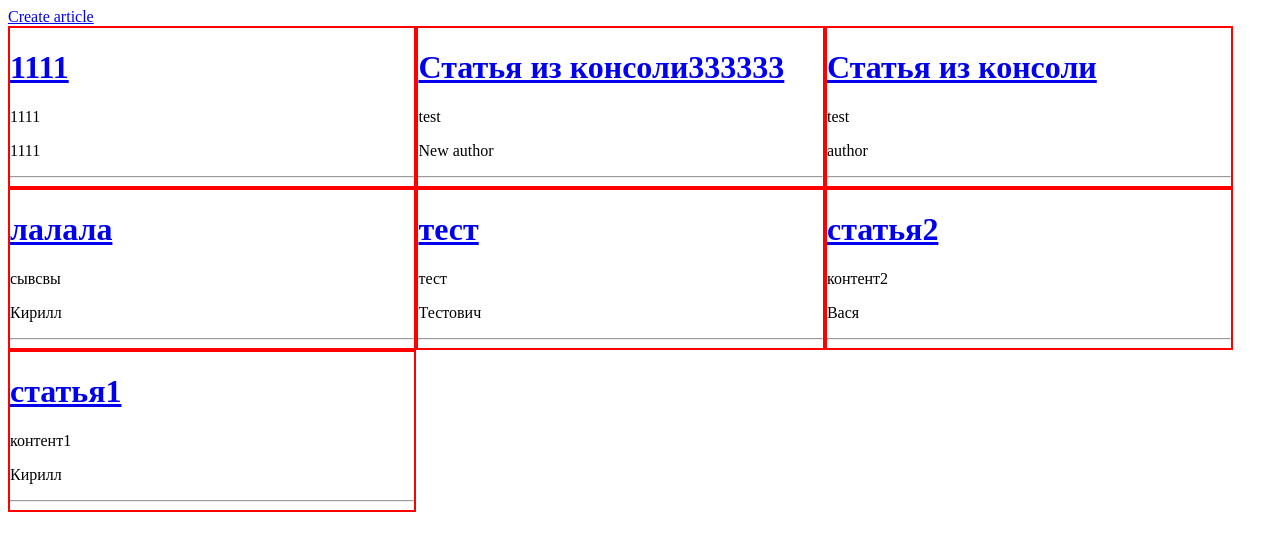
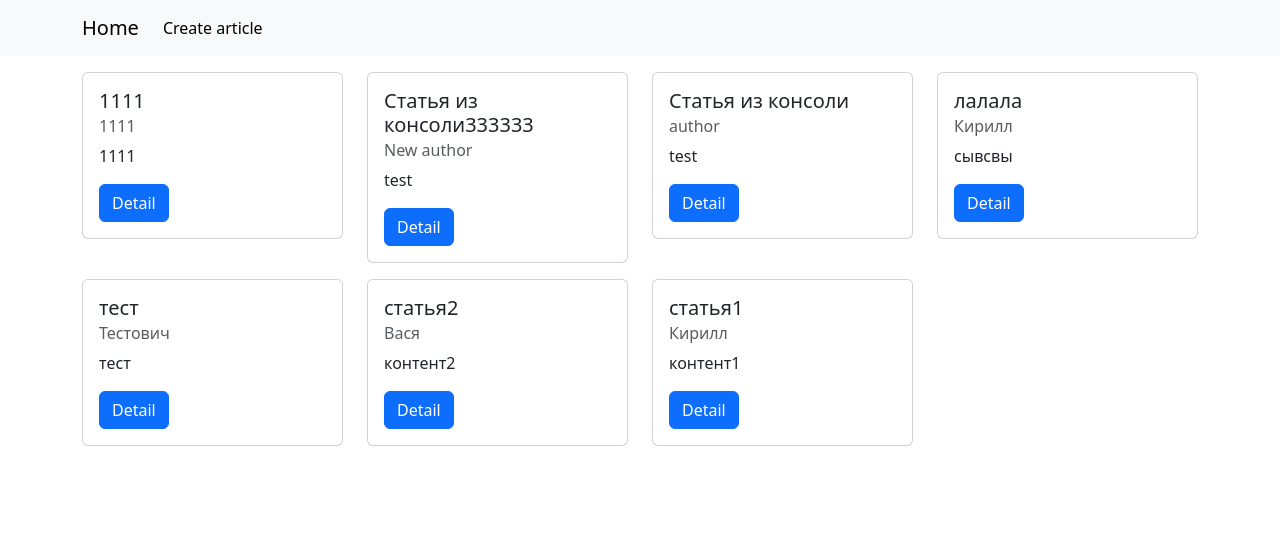
Before and after one commit to kuznetsovroman41/homework68, a Django app: page / in a window 1280 px wide. Shown: the top 551 px of the page. Run offline with Django 5.2, Linux system fonts and the light colour scheme; data comes from the database, SQL or seed files in the repository.

Commit message:
создали базовый html, подключили бутстрап, унаследовали остальные html от базового

```diff
--- /dev/null
+++ b/source/webapp/templates/base.html
@@ -0,0 +1,50 @@
+{% load static %}
+
+<!doctype html>
+<html lang="en">
+<head>
+    <meta charset="UTF-8">
+    <meta name="viewport"
+          content="width=device-width, user-scalable=no, initial-scale=1.0, maximum-scale=1.0, minimum-scale=1.0">
+    <meta http-equiv="X-UA-Compatible" content="ie=edge">
+    {% block title %}
+    {% endblock %}
+    <link href="https://cdn.jsdelivr.net/npm/bootstrap@5.3.7/dist/css/bootstrap.min.css" rel="stylesheet"
+          integrity="sha384-LN+7fdVzj6u52u30Kp6M/trliBMCMKTyK833zpbD+pXdCLuTusPj697FH4R/5mcr" crossorigin="anonymous">
+    <link rel="stylesheet" href="{% static 'css/style.css' %}">
+</head>
+<body>
+
+
+<nav class="navbar navbar-expand-lg bg-body-tertiary">
+    <div class="container">
+        <a class="navbar-brand" href="{% url 'index' %}">Home</a>
+        <button class="navbar-toggler" type="button" data-bs-toggle="collapse" data-bs-target="#navbarNav"
+                aria-controls="navbarNav" aria-expanded="false" aria-label="Toggle navigation">
+            <span class="navbar-toggler-icon"></span>
+        </button>
+        <div class="collapse navbar-collapse" id="navbarNav">
+            <ul class="navbar-nav">
+                {% block nav %}
+                    <li class="nav-item">
+                        <a class="nav-link active" aria-current="page" href="{% url 'add-article' %}">Create article</a>
+                    </li>
+                {% endblock %}
+            </ul>
+        </div>
+    </div>
+</nav>
+
+
+<div class="container">
+    {% block content %}
+        Base html
+    {% endblock %}
+</div>
+
+
+<script src="https://cdn.jsdelivr.net/npm/bootstrap@5.3.7/dist/js/bootstrap.bundle.min.js"
+        integrity="sha384-ndDqU0Gzau9qJ1lfW4pNLlhNTkCfHzAVBReH9diLvGRem5+R9g2FzA8ZGN954O5Q"
+        crossorigin="anonymous"></script>
+</body>
+</html>
--- a/source/webapp/templates/index.html
+++ b/source/webapp/templates/index.html
@@ -1,29 +1,26 @@
-{% load static %}
+{% extends 'base.html' %}
 
-<!doctype html>
-<html lang="en">
-<head>
-    <meta charset="UTF-8">
-    <meta name="viewport"
-          content="width=device-width, user-scalable=no, initial-scale=1.0, maximum-scale=1.0, minimum-scale=1.0">
-    <meta http-equiv="X-UA-Compatible" content="ie=edge">
-    <title>Document</title>
-    <link rel="stylesheet" href="{% static 'css/style.css' %}">
-</head>
-<body>
-<a href="{% url 'add-article' %}">Create article</a>
-<div class="articles">
-    {% for article in articles %}
-    <div class="article">
-        <a href="{% url 'article-detail' article.pk %}"><h1>{{article.title}}</h1></a>
-        <p>{{article.content}}</p>
-        <p>{{article.author}}</p>
-        <hr/>
+{% block title %}
+    <title>Articles</title>
+{% endblock %}
+
+{% block content %}
+    <div class="row mt-3">
+        {% for article in articles %}
+            <div class="col-12 col-md-4 col-lg-3 mb-3">
+                <div class="card">
+                    <div class="card-body">
+                        <h5 class="card-title">{{ article.title }}</h5>
+                        <h6 class="card-subtitle mb-2 text-body-secondary">{{ article.author }}</h6>
+                        <p class="card-text">{{ article.content }}</p>
+                        <a href="{% url 'article-detail' article.pk %}" class="card-link btn btn-primary">Detail</a>
+                        {#                    <a href="#" class="card-link">Another link</a>#}
+                    </div>
+                </div>
+            </div>
+            {% empty %}
+            <p>No articles</p>
+        {% endfor %}
     </div>
 
-    {% empty %}
-    <p>No articles</p>
-    {% endfor %}
-</div>
-</body>
-</html>
+{% endblock %}
```
Also changed, not shown: source/webapp/templates/create_article.html (+12 -13 lines), source/webapp/templates/detail_article.html (+8 -12 lines).
